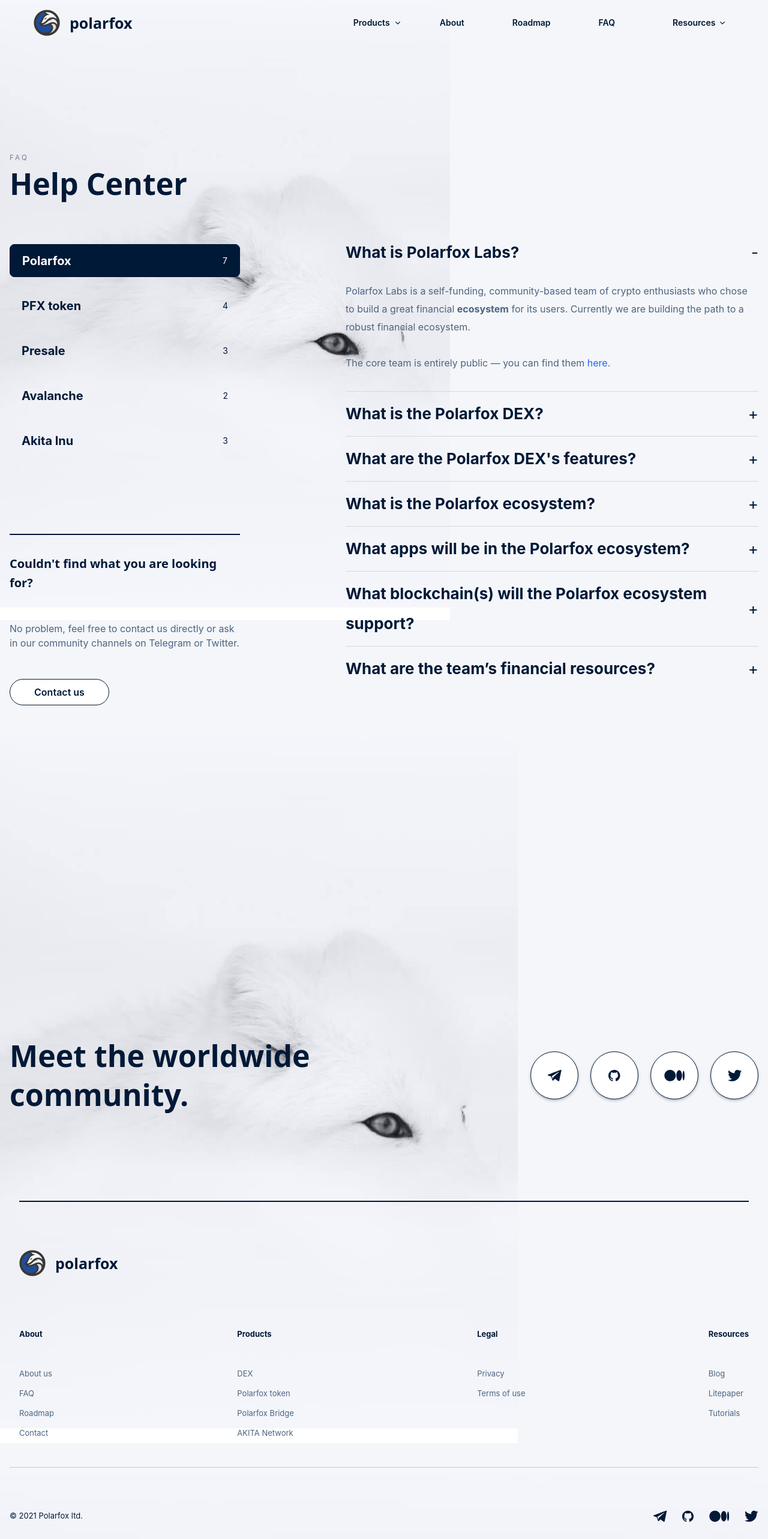
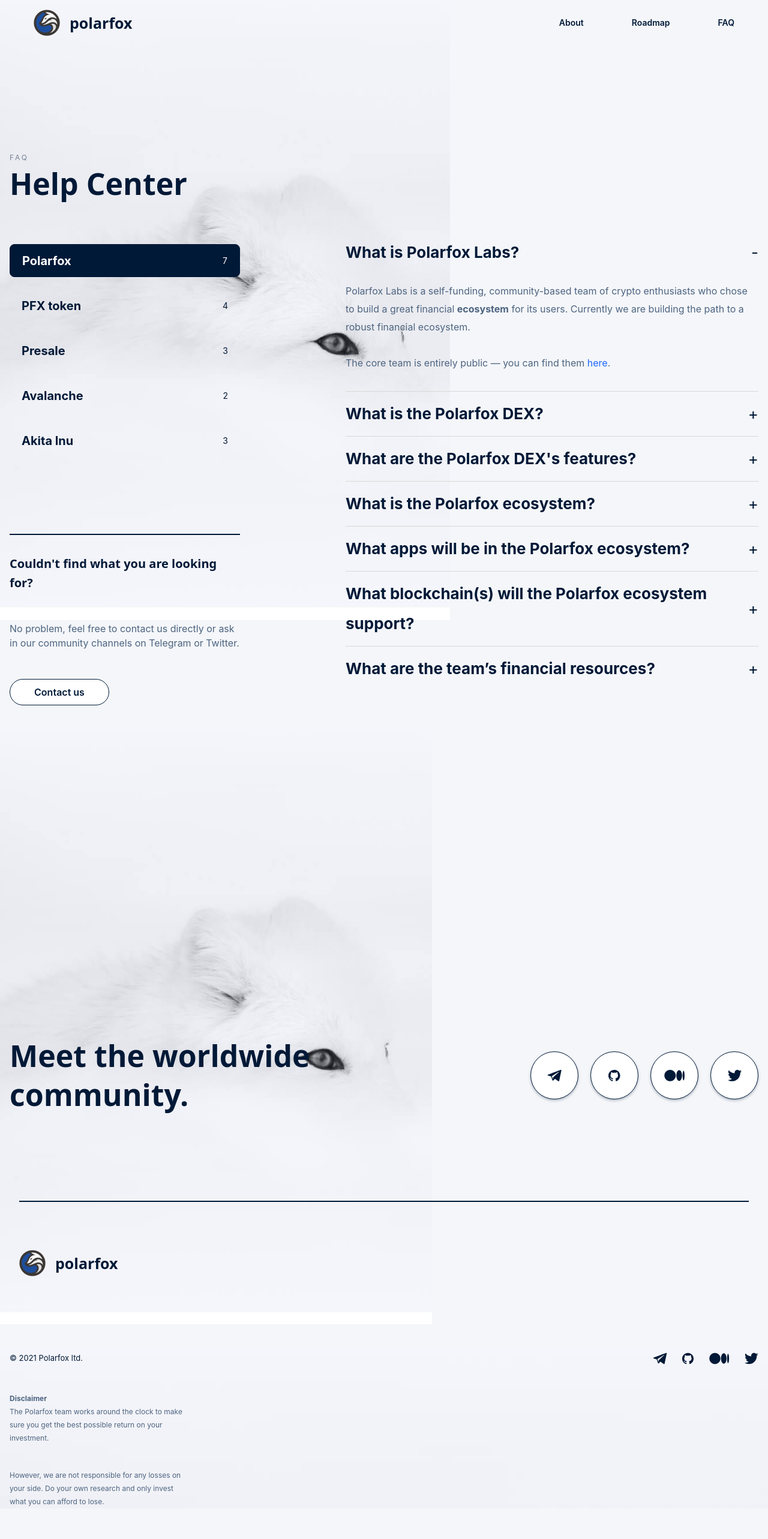
Before and after one commit to Polarfox-DEX/polarfox-web, a Next.js app: page /faq in a window 1280 px wide. Shown: the top 2566 px of the page at 60% size. After the commit the page ends 2515 px from the top, so only its background shows below. Built offline with nearby package versions, Linux system fonts and the light colour scheme.

Commit message:
Set up website for first release

```diff
--- a/components/Footer.tsx
+++ b/components/Footer.tsx
@@ -50,7 +50,7 @@
             </span>
           </div>
         </div>
-        <SiteMap />
+        {/* <SiteMap /> */}
       </WithBackgroundFooter>
       <style jsx>{`
         .forest3 {
@@ -85,7 +85,8 @@
             lineHeight: calcRem(22)
           }}
         >
-          <div className="flex flex-col-reverse tablet:flex-row tablet:items-center tablet:space-x-6 border-t border-blue border-opacity-20 pt-16">
+          {/* <div className="flex flex-col-reverse tablet:flex-row tablet:items-center tablet:space-x-6 border-t border-blue border-opacity-20 pt-16"> */}
+          <div className="flex flex-col-reverse tablet:flex-row tablet:items-center tablet:space-x-6">
             <p
               className="text-blue flex-1 mt-8 tablet:mt-0"
               style={{ fontSize: '13px', lineHeight: '33px' }}
--- a/components/HeaderDesktop.tsx
+++ b/components/HeaderDesktop.tsx
@@ -30,7 +30,7 @@
           lineHeight: calcRem(16.45)
         }}
       >
-        <ProductsDropdown />
+        {/* <ProductsDropdown /> */}
         {/* TODO: Remove the div below */}
         <div />
         <Link href="/about">
@@ -43,9 +43,9 @@
           <a>FAQ</a>
         </Link>
         {/* // TODO: The mr-5 below does not work - fix this */}
-        <HoverableItem className="mr-5" width={119}>
+        {/* <HoverableItem className="mr-5" width={119}>
           Resources
-        </HoverableItem>
+        </HoverableItem> */}
         {/* <LanguageDropdown /> */}
         {/* <div>Account</div> */}
       </div>
--- a/components/HeaderMobile.tsx
+++ b/components/HeaderMobile.tsx
@@ -42,10 +42,10 @@
             className="flex flex-col justify-between z-5 font-semibold mt-4 overflow-hidden"
             style={{ fontSize: calcRem(24), lineHeight: calcRem(58) }}
           >
-            <div className="flex justify-between items-center">
+            {/* <div className="flex justify-between items-center">
               Products
               <MenuArrow style={{ width: calcRem(12), height: calcRem(8) }} />
-            </div>
+            </div> */}
             <Link href="/about">
               <a>About</a>
             </Link>
@@ -55,10 +55,10 @@
             <Link href="/faq">
               <a>FAQ</a>
             </Link>
-            <div className="flex justify-between items-center">
+            {/* <div className="flex justify-between items-center">
               Resources
               <MenuArrow style={{ width: calcRem(12), height: calcRem(8) }} />
-            </div>
+            </div> */}
           </div>
         ) : (
           <div />
--- a/components/faq/FaqAvalanche.tsx
+++ b/components/faq/FaqAvalanche.tsx
@@ -14,8 +14,8 @@
         <br />
         <br />
         If you need help using Avalanche, see this{' '}
-        <FaqLink href="/tutorials/avalanchet">tutorial</FaqLink> (will be added
-        soon!).
+        {/* <FaqLink href="/tutorials/avalanche">tutorial</FaqLink> (will be added soon!). */}
+        <FaqLink href="/">tutorial</FaqLink> (will be added soon!).
       </Question>
       <Question question="Why is Polarfox running on Avalanche?">
         Polarfox is built on Avalanche for a number of reasons, notably:
--- a/components/faq/FaqPolarfox.tsx
+++ b/components/faq/FaqPolarfox.tsx
@@ -25,7 +25,8 @@
         <br />
         <br />
         If you need help using the Polarfox DEX, see our{' '}
-        <FaqLink href="/tutorials">tutorials</FaqLink> (will be added soon!).
+        {/* <FaqLink href="/tutorials">tutorials</FaqLink> (will be added soon!). */}
+        <FaqLink href="/">tutorials</FaqLink> (will be added soon!).
       </Question>
       <Question question="What are the Polarfox DEX's features?">
         At launch, the Polarfox DEX will boast the following features:
--- a/pages/index.tsx
+++ b/pages/index.tsx
@@ -14,7 +14,7 @@
       <PfxStatements />
       <PfxFigures className="mt-22 desktop:mt-44" />
       <PfxTokenObjectives className="mt-22 desktop:mt-44" />
-      <Products className="mt-22 desktop:mt-44" />
+      {/* <Products className="mt-22 desktop:mt-44" /> */}
       <Roadmap className="mt-22" />
       <FaqPreview className="mt-22 desktop:mt-44" />
     </Page>
```
